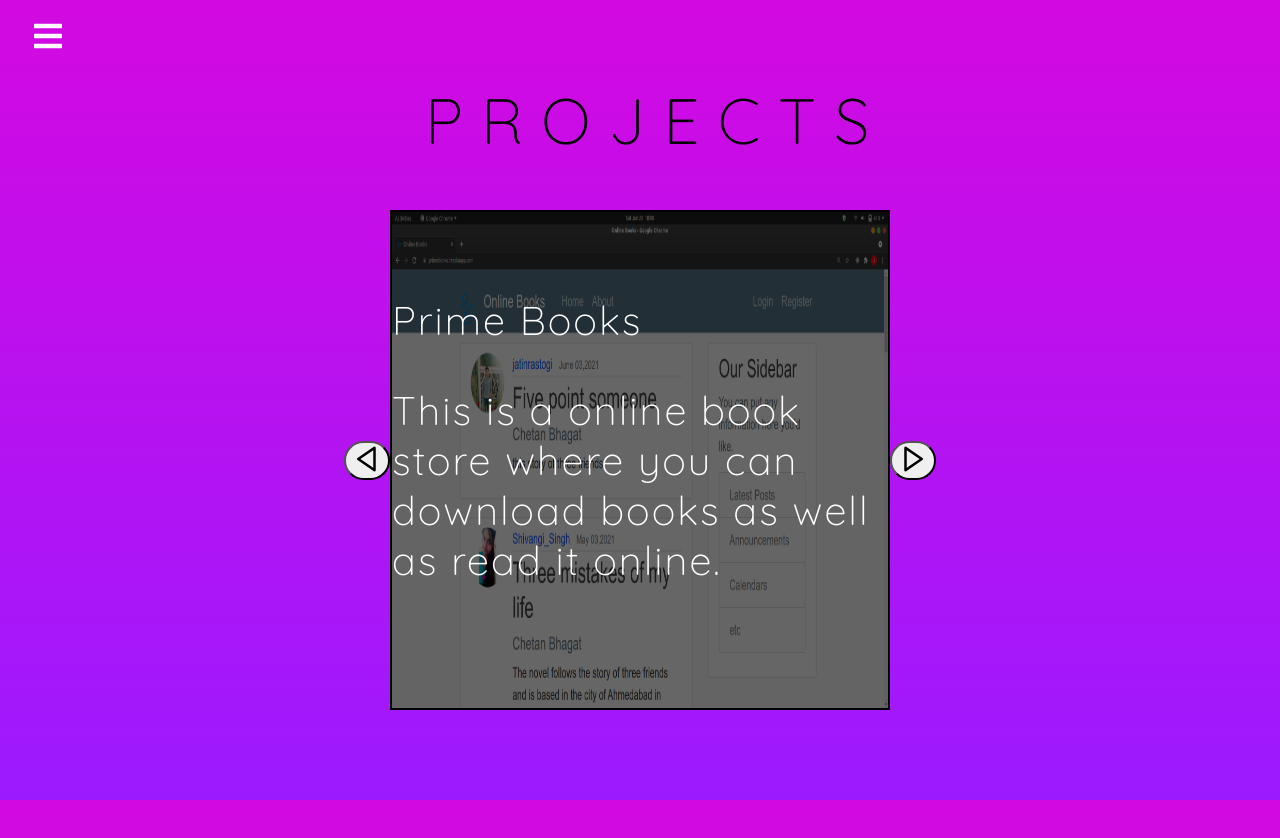
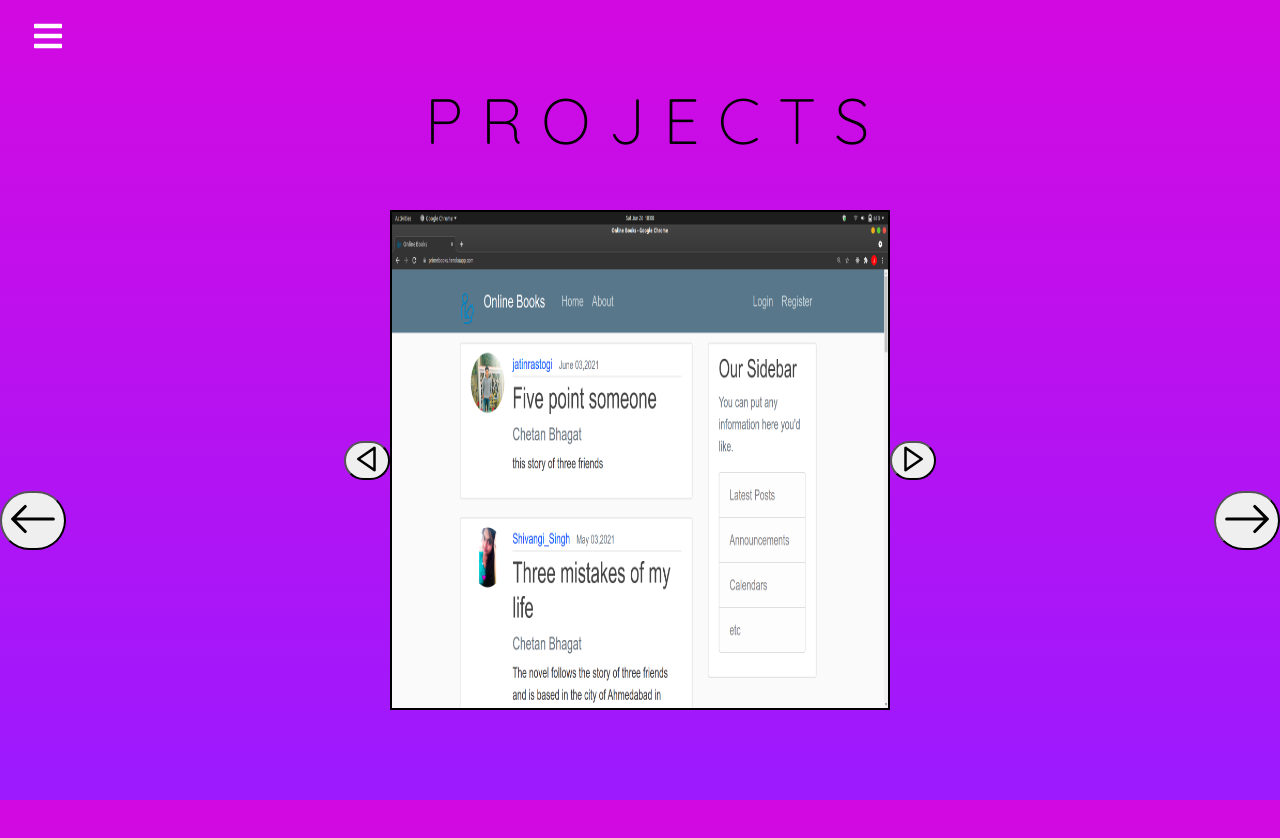
Before and after one commit to jatinrastogi/Portfolio-website, a React (Create React App) app: page /projects in a window 1280 px wide. Shown: the top 838 px of the page. Built offline with nearby package versions, Linux system fonts and the light colour scheme.

Commit message:
added project page

```diff
--- a/src/Components/Card.js
+++ b/src/Components/Card.js
@@ -1,6 +1,7 @@
 import React from 'react'
-
-const Card = ({img,title,line}) => {
+import * as FaIcons from 'react-icons/fa';
+import {Link} from "react-router-dom"
+const Card = ({img,link,title,line}) => {
     return (
         <div style={styles.card} className="card">
 
@@ -8,12 +9,21 @@ const Card = ({img,title,line}) => {
         <div className="image_overlay">
             <div className="image_title">
                 {title}
+            </div>
                 <p className="image_description">
                     {line}
                 </p>
+
+            <div className="card-icon">
+            <Link to={link}>
+                <button>
+                    <FaIcons.FaGithub size={50} color="black"/>
+                </button>
+            </Link>
+            </div>
             </div>
         </div>
-        </div>
+
     )
 }
 
--- a/src/Components/Project.js
+++ b/src/Components/Project.js
@@ -2,6 +2,9 @@ import React, { Component } from 'react'
 import {motion} from 'framer-motion'
 import Card from "./Card"
 import * as biIcons from "react-icons/bi"
+import {Link} from 'react-router-dom'
+import * as bsIcons from 'react-icons/bs';
+
 const line = "PROJECTS"
 const sentence = {
     hidden: {opacity:1},
@@ -100,32 +103,65 @@ class Project extends Component {
                     })
                 }
                 </motion.header>
-            <div className="project">
+            <div className="project-wrapper">
+                <motion.div className="project-left" initial = {{y:-1000}} animate={{y:0}} transition={{delay:0.5,stiffness:120,type:"spring"}}>
+                    <Link to="experience">
+                        <motion.button whileHover={{
+                        scale:1.2,
+                        boxShadow: "0px 0px 8px rgb(255,255,255)",
+                        TextShadow: "0px 0px 8px rgb(255,255,255)",
+                        rotate:360,
+                    }}>
+                            <bsIcons.BsArrowLeft size={50} color="black" />
+                        </motion.button>
+                    </Link>
+                </motion.div>
+            <motion.div className="project" initial={{opacity:0}} animate={{opacity:1}} transition={{delay:0.5}}>
             <div className="project-button-1">
-                <button onClick={this.handle_previous}>
+                <motion.button onClick={this.handle_previous} whileHover={{
+            scale:1.2,
+            boxShadow: "0px 0px 8px rgb(255,255,0)",
+            TextShadow : "0px 0px 8px rgb(255,255,0)" }}>
                     <biIcons.BiLeftArrow size={30} color="black"/>
-                </button>
+                </motion.button>
             </div>
             <div className="view-port" style={styles.view_port}>
 
                 <div ref={ref_id => this.card_container=ref_id} className="card-container" style={styles.card_container}>
-                    <Card img="onlinebooks.png"  title="Prime Books"line="This is a online book store where you can download books as well as read it online."/>
-                    <Card img="lidarvisualizer.png" title="Lidar Visualizer" line="It as an tool to stimulate lidar in different surroundings and to know about how it shows rays in it. "/>
-                    <Card img="rrtalgo.png" title="RRT Path Finder" line="A simple visualization of Rapidly random tree algorithm which is used by many robots to navigate the path."/>
-                    <Card img="knn.webp"  title="K-Nearest Neighbour" line="A representation of K-nearest neighbour algorithm using different data."/>
-                    <Card img="imageclassification.png"  title="Image Classification" line="Model of Binary classification between cats and dogs."/>
+                    <Card img="onlinebooks.png" link="https://github.com/jatinrastogi/Online-Library-for-E-books" title="Prime Books"line="This is a online book store where you can download books as well as read it online."/>
+                    <Card img="lidarvisualizer.png" link= "https://github.com/mowito/lidar_visualizer" title="Lidar Visualizer" line="It as an tool to stimulate lidar in different surroundings and to know about how it shows rays in it. "/>
+                    <Card img="rrtalgo.png" link="https://github.com/jatinrastogi/Rapidly_exploring_random_tree_visualization" title="RRT Path Finder" line="A simple visualization of Rapidly random tree algorithm which is used by many robots to navigate the path."/>
+                    <Card img="knn.webp"   link ="https://github.com/jatinrastogi/Prediction-using-k-nearest-neighbor-algorithm" title="K-Nearest Neighbour" line="A representation of K-nearest neighbour algorithm using different data."/>
+                    <Card img="imageclassification.png"   link="https://github.com/jatinrastogi/Image-Classification-App" title="Image Classification" line="Model of Binary classification between cats and dogs."/>
 
 
                 </div>
 
             </div>
             <div className="project-button-2">
-                <button onClick={this.handle_next}>
+                <motion.button onClick={this.handle_next} whileHover={{
+            scale:1.2,
+            boxShadow: "0px 0px 8px rgb(255,255,0)",
+            TextShadow : "0px 0px 8px rgb(255,255,0)" }}>
                     <biIcons.BiRightArrow size={30} color="black"/>
-                </button>
+                </motion.button>
+            </div>
+            </motion.div>
+            <motion.div className="project-right" initial = {{y:-1000}} animate={{y:0}} transition={{delay:0.5,stiffness:120,type:"spring"}}>
+            <Link to="contact">
+                        <motion.button whileHover={{
+                        scale:1.2,
+                        boxShadow: "0px 0px 8px rgb(255,255,255)",
+                        TextShadow: "0px 0px 8px rgb(255,255,255)",
+                        rotate:360,
+                    }}>
+                            <bsIcons.BsArrowRight size={50} color="black"/>
+                        </motion.button>
+                    </Link>
+                </motion.div>
             </div>
             </div>
-            </div>
+
         )
     }
 }
--- a/src/index.css
+++ b/src/index.css
@@ -455,6 +455,30 @@ body{
   width: 100%;
   height: 100%;
 }
+.project-wrapper{
+  width: 100%;
+  height: 100%;
+  display: flex;
+  flex-direction: row;
+  justify-content: center;
+}
+.project-wrapper button{
+  color: white;
+  border-radius: 50px;
+  cursor: pointer;
+  opacity: 1;
+
+}
+.project-left{
+  display: flex;
+  flex-direction: column;
+  justify-content: center;
+}
+.project-right{
+  display: flex;
+  flex-direction: column;
+  justify-content: center;
+}
 .project-button-1{
   display: flex;
   flex-direction: column;
@@ -494,6 +518,12 @@ body{
   font-weight: bolder;
   font-family: 'Quicksand';
 }
+.card-icon button{
+  opacity: 0.7;
+}
+.card-icon button:hover{
+  opacity: 1;
+}
 .image_overlay{
   position: absolute;
   top: 0;
@@ -502,10 +532,31 @@ body{
   height: 100%;
   background: rgba(0,0,0,0.6);
   color: #ffff;
+  /* align-items: center; */
   display: flex;
   flex-direction: column;
+  align-items: center;
   justify-content: center;
-  align-items: center;
+  opacity: 0;
+  transition: opacity 0.25s;
+  background: cornflowerblue;
+}
+.image_overlay > * {
+  transform: translateY(20px);
+  transition: transform 0.25s;
+}
+.image_overlay:hover{
+  opacity: 1;
+}
+.image_overlay:hover > * {
+  transform: translateY(0);
+}
+.image_title{
+  /* font-size: 2em; */
+  font-weight: bold;
+}
+.image_description{
+  margin-top: 0.25em;
 }
 
 /*sidebars*/
```
